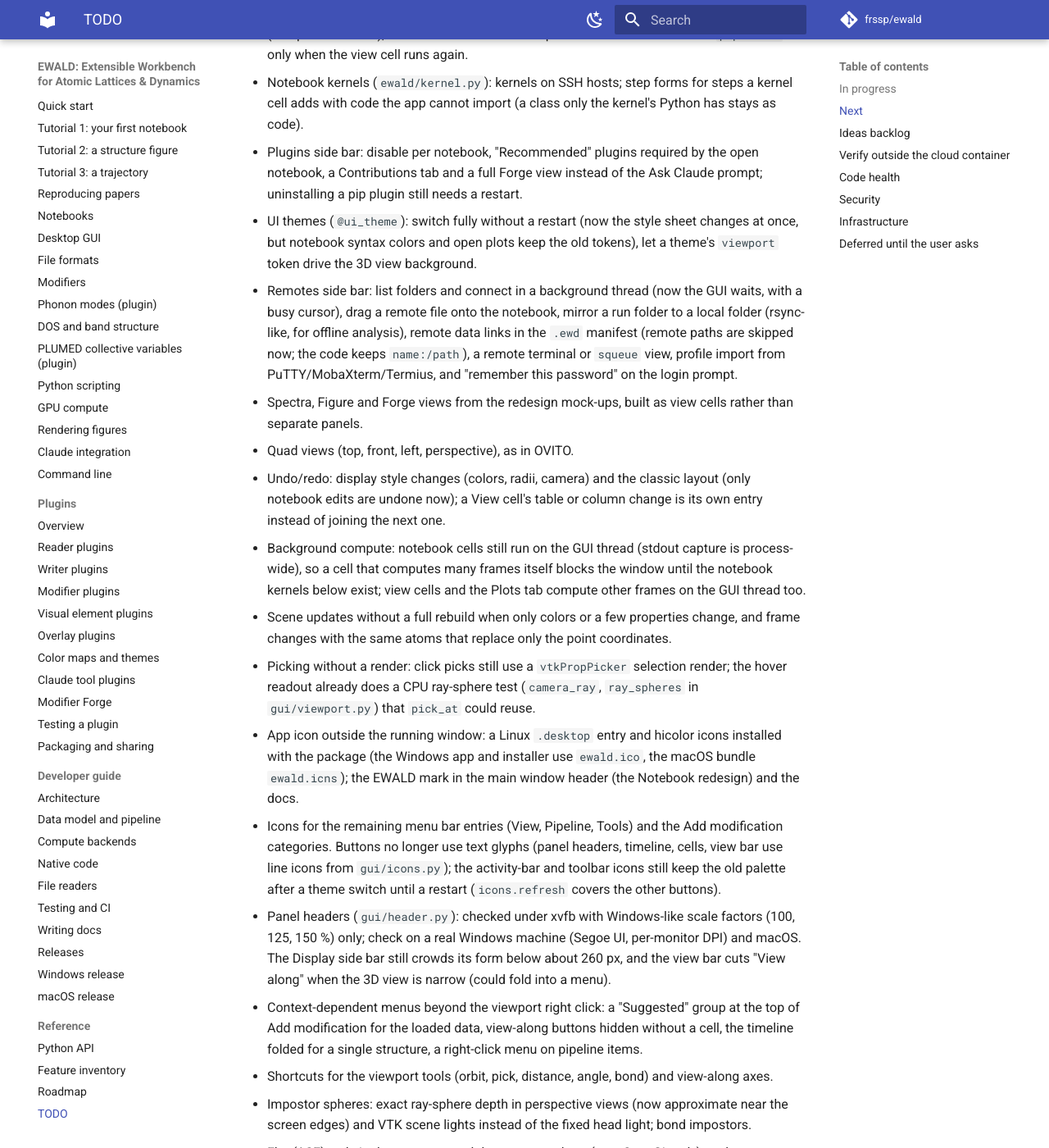
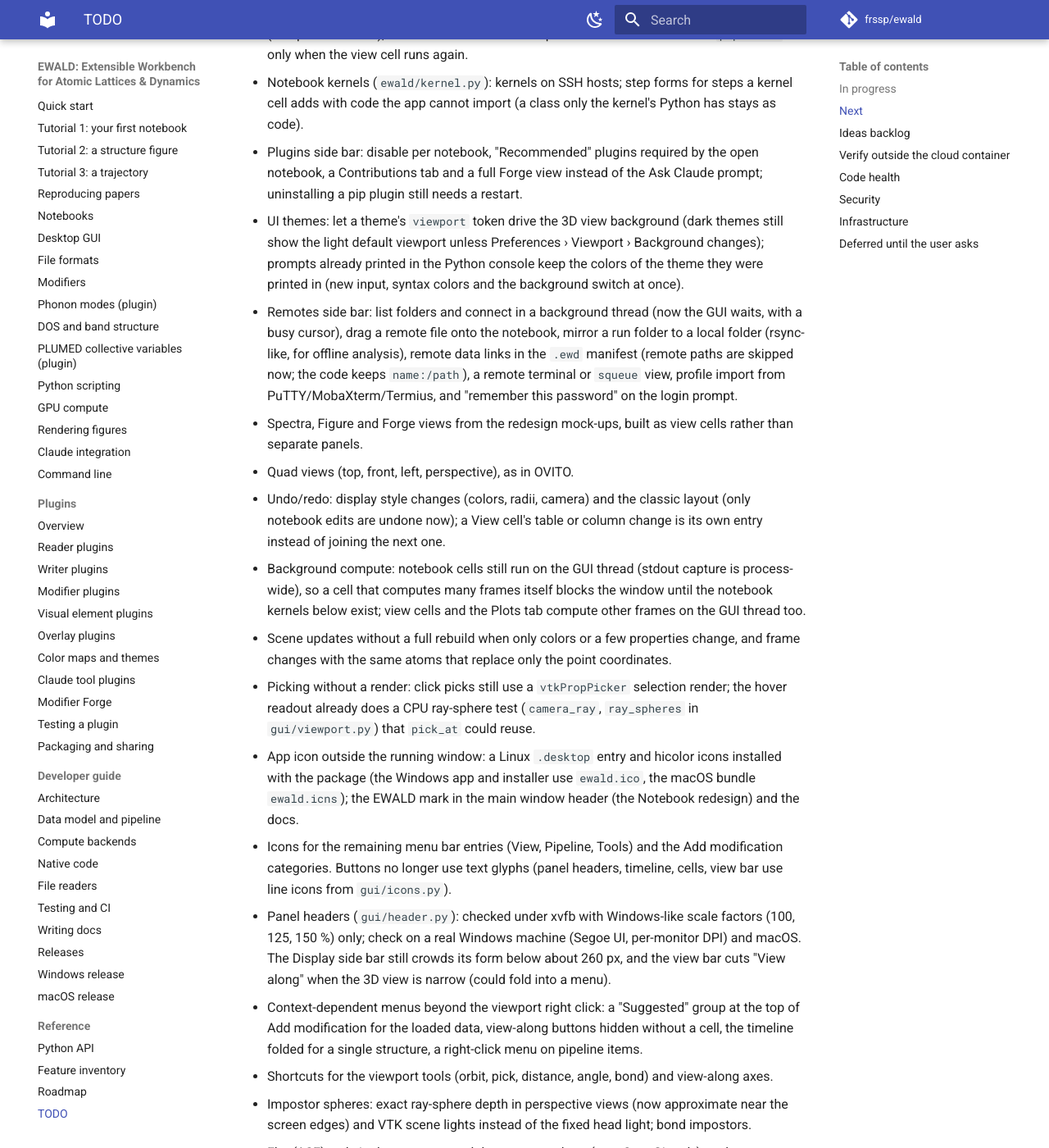
Before and after one commit to frssp/ewald, an MkDocs documentation site: the page built from docs/todo.md, in a window 1280 px wide and 1400 px high, scrolled down 1320 px. Shown: the whole window at 82% size. Built offline with MkDocs 1.6.1 and Material for MkDocs 9.7.7, drawn with Linux system fonts in a browser that asks for light colours; comment, search, counter and statistics services are not loaded.

Commit message:
Tests and docs for live theme switching and the built-in themes
Co-Authored-By: Claude Opus 5.5 (1M context) <noreply@anthropic.com>

```diff
--- a/docs/todo.md
+++ b/docs/todo.md
@@ -51,9 +51,10 @@ GUI
 - Plugins side bar: disable per notebook,
   "Recommended" plugins required by the open notebook, a Contributions tab and a full Forge
   view instead of the Ask Claude prompt; uninstalling a pip plugin still needs a restart.
-- UI themes (`@ui_theme`): switch fully without a restart (now the style sheet changes at once,
-  but notebook syntax colors and open plots keep the old tokens), let a theme's `viewport` token
-  drive the 3D view background.
+- UI themes: let a theme's `viewport` token drive the 3D view background (dark themes still show
+  the light default viewport unless Preferences › Viewport › Background changes); prompts already
+  printed in the Python console keep the colors of the theme they were printed in (new input,
+  syntax colors and the background switch at once).
 - Remotes side bar: list folders and connect in a background thread (now the GUI waits, with
   a busy cursor), drag a remote file onto the notebook, mirror a run folder to a local folder
   (rsync-like, for offline analysis), remote data links in the `.ewd` manifest (remote paths are
@@ -79,8 +80,7 @@ GUI
   `ewald.icns`); the EWALD mark in the main window header (the Notebook redesign) and the docs.
 - Icons for the remaining menu bar entries (View, Pipeline, Tools) and the Add modification
   categories. Buttons no longer use text glyphs (panel headers, timeline, cells, view bar use
-  line icons from `gui/icons.py`); the activity-bar and toolbar icons still keep the old palette
-  after a theme switch until a restart (`icons.refresh` covers the other buttons).
+  line icons from `gui/icons.py`).
 - Panel headers (`gui/header.py`): checked under xvfb with Windows-like scale factors (100, 125,
   150 %) only; check on a real Windows machine (Segoe UI, per-monitor DPI) and macOS. The Display
   side bar still crowds its form below about 260 px, and the view bar cuts "View along" when the
```
Also changed, not shown: CHANGELOG.md (+5 -2 lines), 2 other files.
